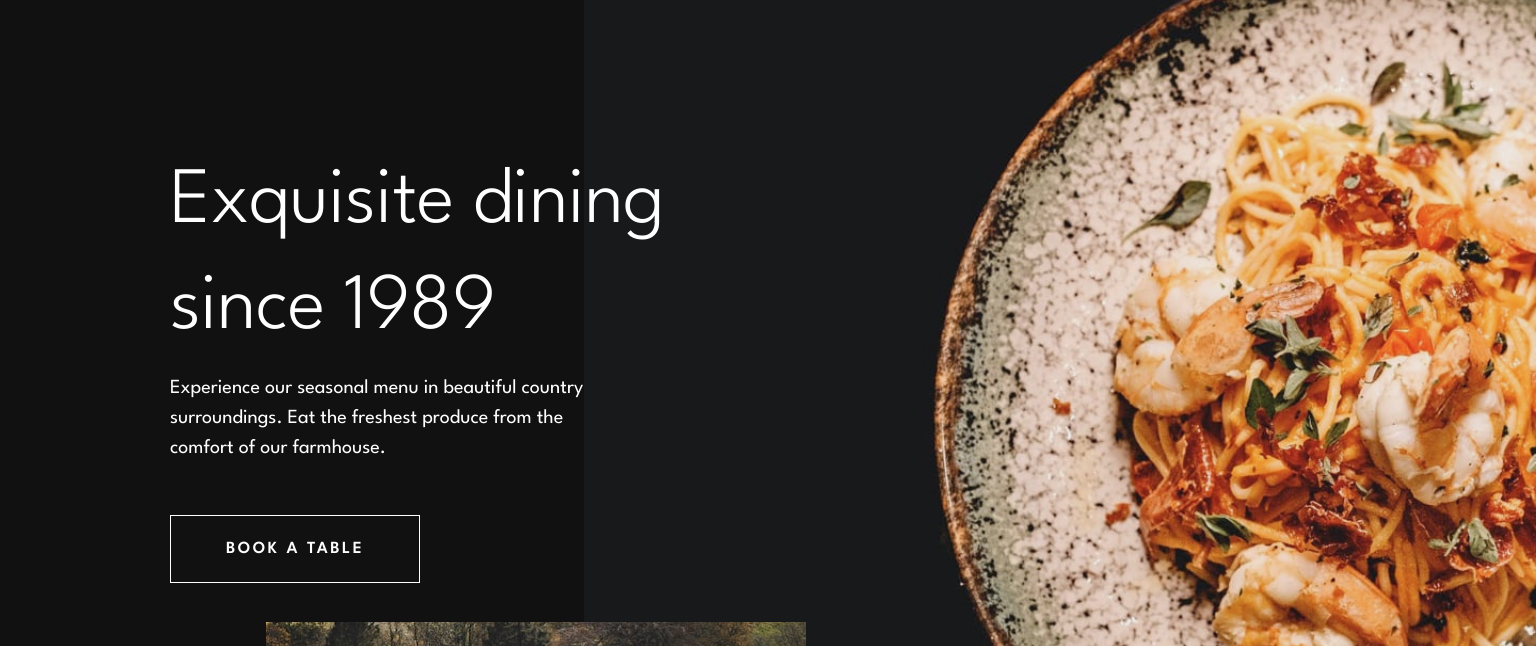
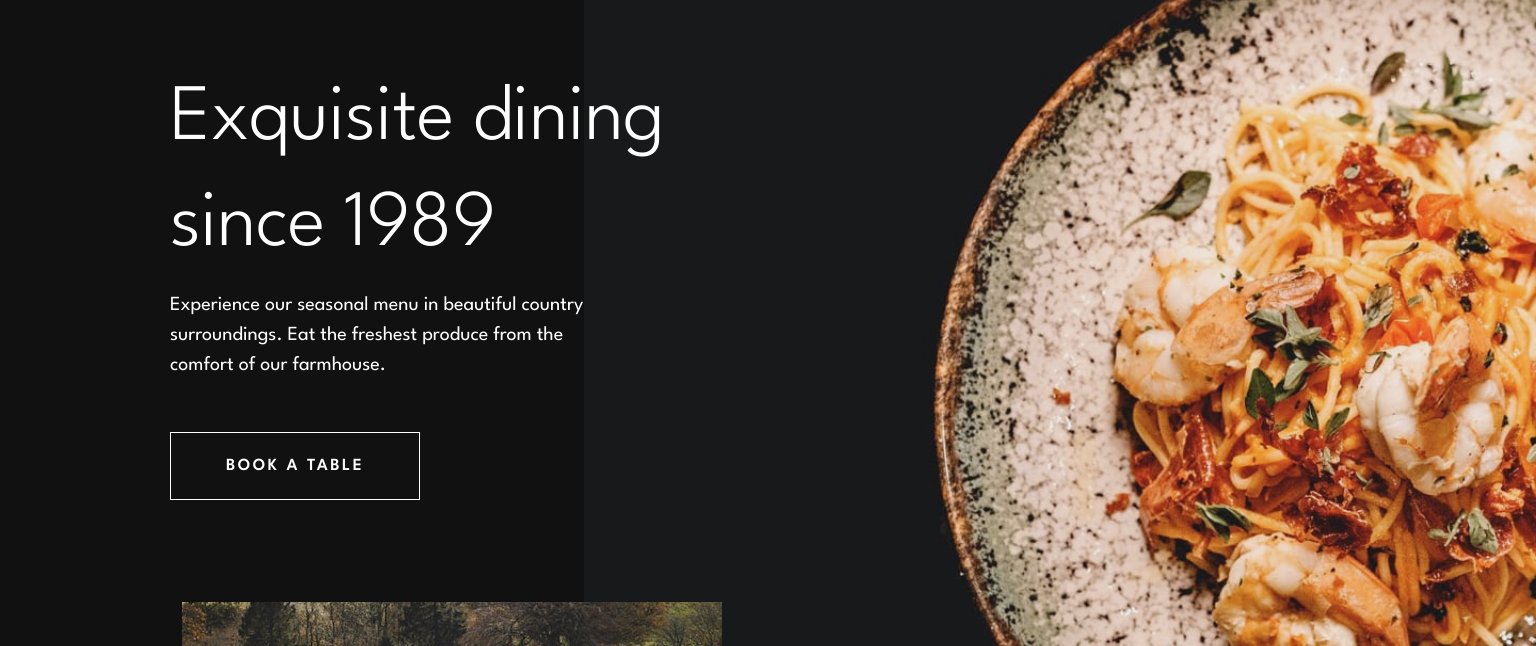
Before and after one commit to M-D1/Dine-restaurant-website, a plain HTML site: page index.html in a window 1536 px wide. Shown: the part 138-784 px from the top of the page. Drawn offline with Linux system fonts and the light colour scheme.

Commit message:
fixing header

```diff
--- a/style.css
+++ b/style.css
@@ -546,12 +546,13 @@ img.img{
   header {
 
     background-image: url('images/homepage/hero-bg-desktop.jpg');
-    min-height: 141vh;
+    min-height: 0;
+    height: 820px;
   }
   .ovlay{
     width: 56vw;
     margin-left: auto;
-    height: 141vh;
+    height: 820px;
   }
 
   .header--content{
@@ -563,7 +564,7 @@ img.img{
   .header--content h1{
     width: 31.75rem;
     font-size: 5rem;
-    margin:1.9125em 0 0.125em 0;
+    margin:1.2em 0 0.125em 0;
   }
   .header--content p{
     width:28.4375rem
@@ -591,6 +592,7 @@ img.img{
   .enjoyable{
     content: url('images/homepage/enjoyable-place-desktop.jpg');
     margin-top: -5em;
+    margin-left: -7em;
   }
   .locally--sourced{
     content: url('images/homepage/locally-sourced-desktop.jpg');
@@ -760,7 +762,7 @@ img.img{
 
 @media(min-width:1200px){
   .header--content{
-    top: 7%;
+    top: 4%;
     left: 9.5%;
   }
   .enjoyable--container{
@@ -828,13 +830,10 @@ img.img{
 
 }
 @media(min-width:1300px){
-  header{
-    min-height: 105vh;
-    height: 94vh;
-  }
+
   .ovlay{
     width: 58vw;
-    height: 105vh;
+
   }
   .enjoyable--container{
     padding-left: 10.3125em;
```
